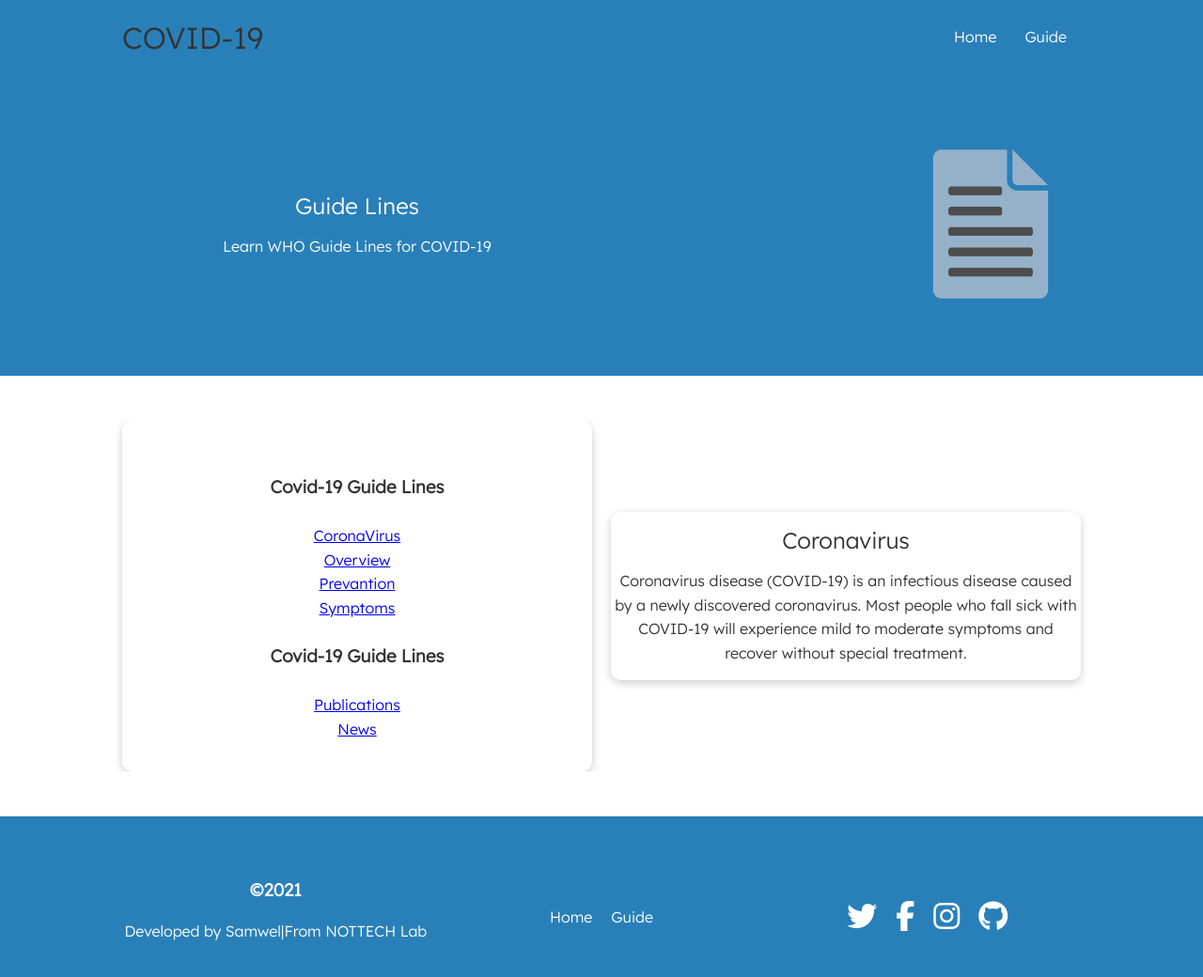
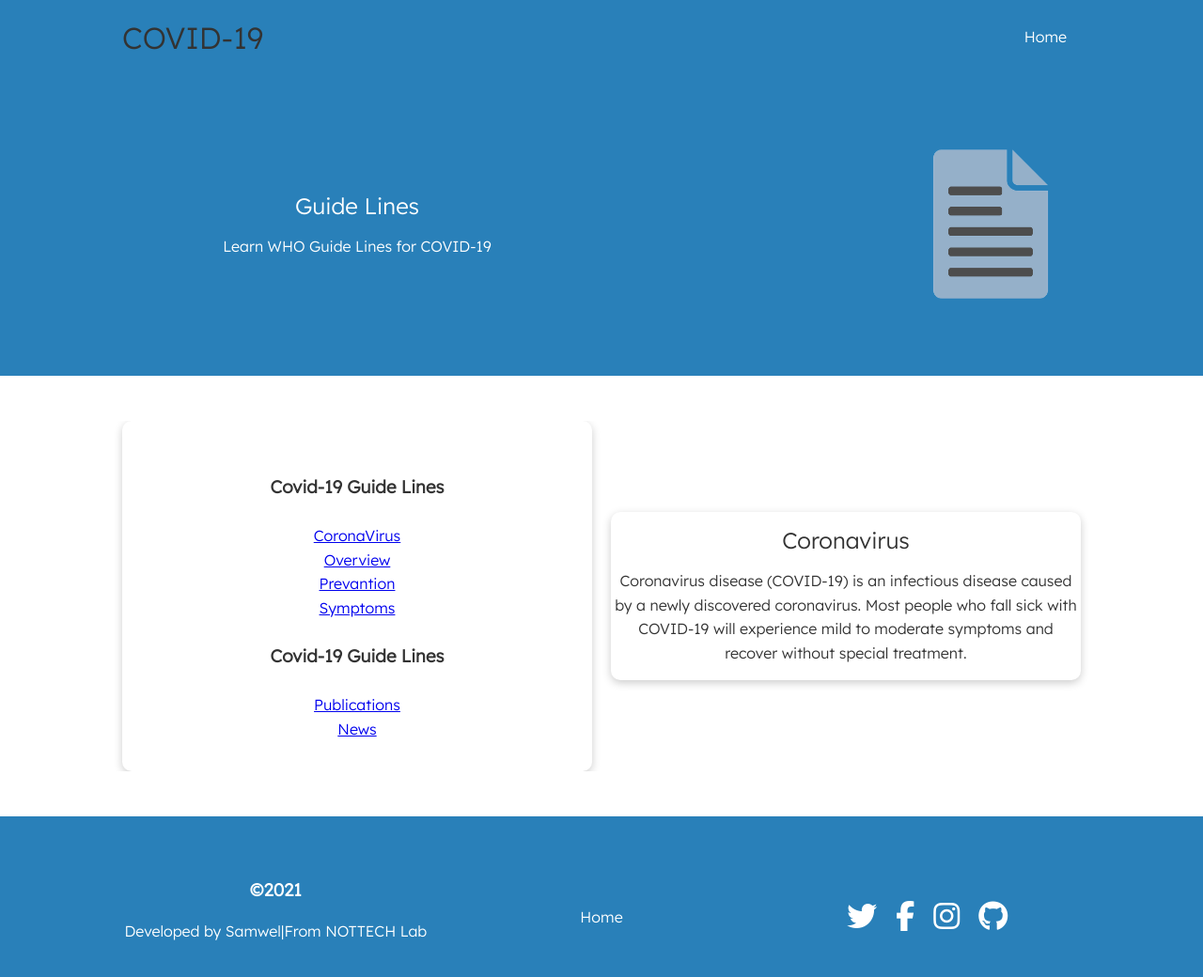
Before and after one commit to mchomvus4/api-lesson, a React (Create React App) app: page /guide in a window 1280 px wide. Shown: the top 1040 px of the page at 94% size. Built offline with nearby package versions, Linux system fonts and the light colour scheme.

Commit message:
links updated

```diff
--- a/src/components/Footer.jsx
+++ b/src/components/Footer.jsx
@@ -14,7 +14,7 @@ export default function Footer({copy,developer}) {
         <nav className="footer_nav">
           <ul>
             <Link to ='/'>Home</Link>
-            <Link to ='/guide'>Guide </Link>
+            {/* <Link to ='/guide'>Guide </Link> */}
           </ul>
         </nav>
         <div className="social">
--- a/src/components/Home.jsx
+++ b/src/components/Home.jsx
@@ -34,7 +34,7 @@ export default class Home extends Component {
           <h1>About COVID-19 Pademic</h1>
             <p>
 The coronavirus COVID-19 pandemic is the defining global health crisis of our time and the greatest challenge we have faced since World War Two. Since its emergence in Asia in 2019, the virus has spread to every continent except Antarctica.</p>
-<Link to ='/feature' className="btn btn-outline">ReadMore</Link>
+<Link to ='/' className="btn btn-outline">ReadMore</Link>
         </div>
         <div className="showcase-form card">
           <h2>Give us Feedback</h2>
--- a/src/components/NavBar.jsx
+++ b/src/components/NavBar.jsx
@@ -14,7 +14,7 @@ export default function NavBar() {
         </li>
 
         <li>
-         <Link className="links" to='/guide'>Guide</Link>
+         {/* <Link className="links" to='/guide'>Guide</Link> */}
         </li>
        </ul>
       </nav>
```
Also changed, not shown: 1 other file (tests, documents, lock files or other folders).
